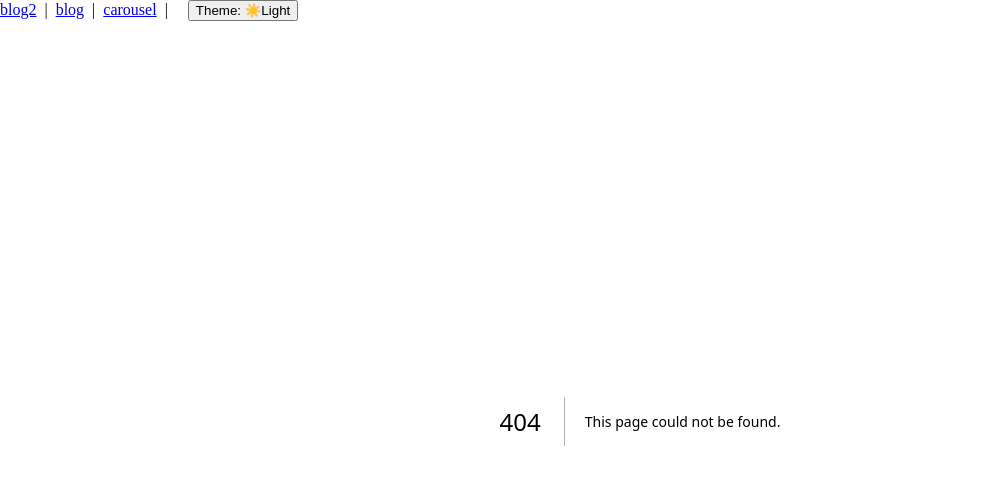
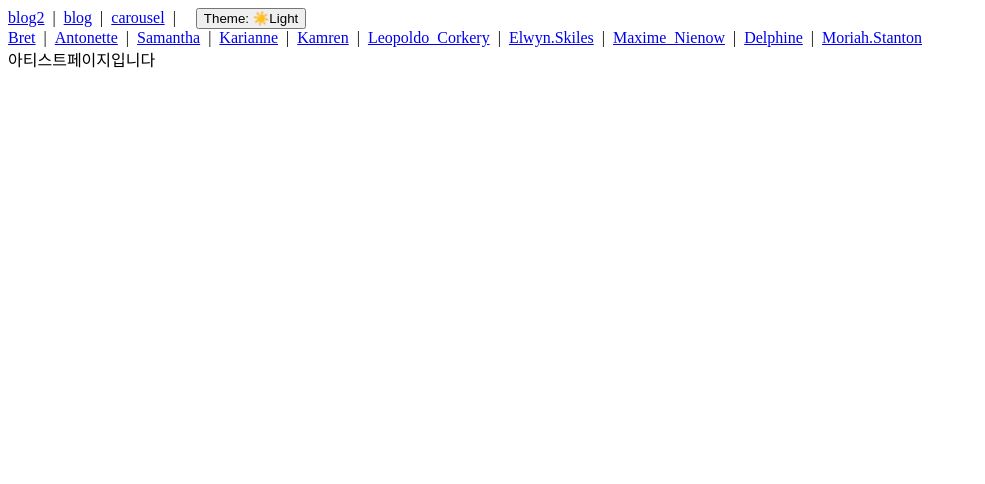
Before and after one commit to AnSangHyeon/react2, a Next.js app in the folder my-app/: page /artist in a window 1280 px wide. Before the commit this address had no page. Shown: the top 484 px of the page, without its empty margins (0-985 px from the left). Built offline with nearby package versions, Linux system fonts and the light colour scheme.

Commit message:
마지막커밋

```diff
--- /dev/null
+++ b/my-app/src/app/artist/layout.tsx
@@ -0,0 +1,28 @@
+import Link from "next/link";
+import ThemeProvider from "../components/theme-provider";
+import ThemeStatus from "../components/theme-status";
+import '@/app/globals.css'
+
+export default function LocalLayout({
+  children,
+}: {
+  children: React.ReactNode;
+}) {
+  return (
+    <>
+      <header>
+        <Link href={"/artist/Bret"}>Bret</Link>&nbsp; | &nbsp;
+        <Link href={"/artist/Antonette"}>Antonette</Link>&nbsp; | &nbsp;
+        <Link href={"/artist/Samantha"}>Samantha</Link>&nbsp; | &nbsp;
+        <Link href={"/artist/Karianne"}>Karianne</Link>&nbsp; | &nbsp;
+        <Link href={"/artist/Kamren"}>Kamren</Link>&nbsp; | &nbsp;
+        <Link href={"/artist/Leopoldo_Corkery"}>Leopoldo_Corkery</Link>&nbsp; | &nbsp;
+        <Link href={"/artist/Elwyn.Skiles"}>Elwyn.Skiles</Link>&nbsp; | &nbsp;
+        <Link href={"/artist/Maxime_Nienow"}>Maxime_Nienow</Link>&nbsp; | &nbsp;
+        <Link href={"/artist/Delphine"}>Delphine</Link>&nbsp; | &nbsp;
+        <Link href={"/artist/Moriah.Stanton"}>Moriah.Stanton</Link>
+      </header>
+      {children}
+    </>
+  );
+}
--- /dev/null
+++ b/my-app/src/app/artist/page.tsx
@@ -0,0 +1,5 @@
+export default function ArtistPage() {
+  return(
+    <>아티스트페이지입니다</>
+  );
+}
```
Also changed, not shown: my-app/src/app/artist/[username]/page.tsx (added, +37 -0 lines), my-app/src/app/lib/getArtist.tsx (added, +20 -0 lines), my-app/src/app/lib/getArtistPlaylists.tsx (added, +25 -0 lines), 1 other file (tests, documents, lock files or other folders).
